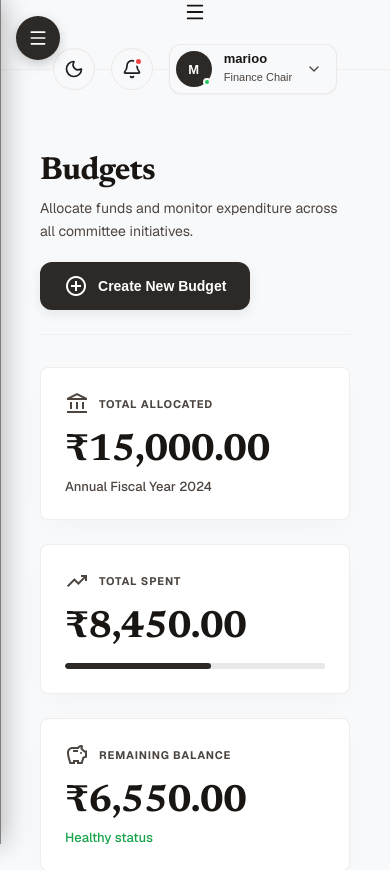
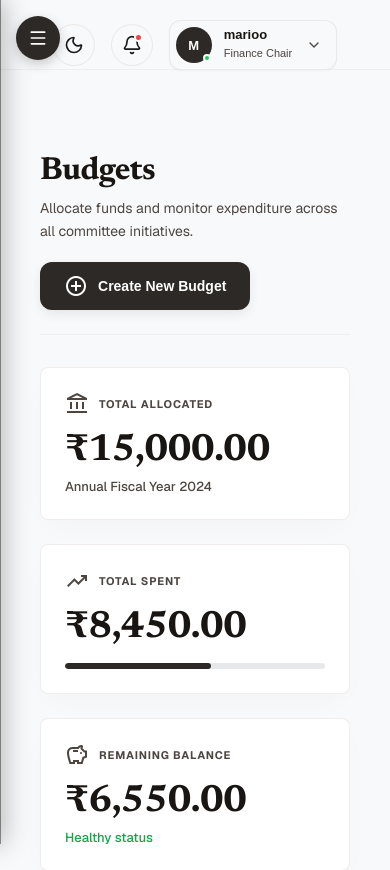
Before and after one commit to Code-by-Harshdeep/ClubVault, a React (Vite) app in the folder Club-Budget-Planner/: page /budgets in a window 390 px wide. Shown: the top 870 px of the page. Built offline with nearby package versions, Linux system fonts and the light colour scheme; no server answers; a web font is replaced by a local one.

Commit message:
topbar fixed

```diff
--- a/Club-Budget-Planner/src/Components/Topbar/Topbar.css
+++ b/Club-Budget-Planner/src/Components/Topbar/Topbar.css
@@ -1,9 +1,6 @@
-.cv-topbar{
-
-
- width: 100%;
-  height: 70px; /* Fixed bar height instead of screen height */
-  min-height: unset; /* Remove any 100vh rule */
+.cv-topbar {
+  width: 100%;
+  height: 70px;
   display: flex;
   align-items: center;
   justify-content: space-between;
@@ -13,295 +10,88 @@
   position: sticky;
   top: 0;
   z-index: 10;
-
 }
 
-
-
-
-
-.cv-topbar-left{
-
-
- display:flex;
-
-
- align-items:center;
-
-
- gap:20px;
-
-
+.cv-topbar-left {
+  display: flex;
+  align-items: center;
+  gap: 20px;
 }
 
-
-
-
-.cv-search{
-
-
- width:360px;
-
-
- height:42px;
-
-
- display:flex;
-
-
- align-items:center;
-
-
- gap:10px;
-
-
- padding:0 16px;
-
-
- border-radius:999px;
-
-
- background:
- var(--color-surface-container-low);
-
-
- color:
- var(--color-on-surface-variant);
-
-
- border:1px solid
- var(--color-border-soft);
-
-
+.cv-search {
+  width: 360px;
+  height: 42px;
+  display: flex;
+  align-items: center;
+  gap: 10px;
+  padding: 0 16px;
+  border-radius: 999px;
+  background: var(--color-surface-container-low);
+  color: var(--color-on-surface-variant);
+  border: 1px solid var(--color-border-soft);
 }
 
-
-
-.cv-search input{
-
-
- flex:1;
-
-
- border:none;
-
-
- outline:none;
-
-
- background:transparent;
-
-
- color:
- var(--color-on-surface);
-
-
- font-size:14px;
-
-
+.cv-search input {
+  flex: 1;
+  border: none;
+  outline: none;
+  background: transparent;
+  color: var(--color-on-surface);
+  font-size: 14px;
 }
 
-
-
-.cv-search input::placeholder{
-
-
- color:
- var(--color-on-surface-variant);
-
-
+.cv-search input::placeholder {
+  color: var(--color-on-surface-variant);
 }
 
-
-
-
-
-
-.cv-topbar-right{
-
-
- display:flex;
-
-
- align-items:center;
-
-
- gap:16px;
-
-
+.cv-topbar-right {
+  display: flex;
+  align-items: center;
+  gap: 16px;
 }
 
-
-
-
-
-.cv-notification{
-
-
- width:42px;
-
-
- height:42px;
-
-
- border-radius:50%;
-
-
- border:1px solid
- var(--color-border-mid);
-
-
- background:
- var(--color-surface);
-
-
- display:flex;
-
-
- align-items:center;
-
-
- justify-content:center;
-
-
- cursor:pointer;
-
-
- color:
- var(--color-on-surface);
-
-
- position:relative;
-
-
+.cv-notification {
+  width: 42px;
+  height: 42px;
+  border-radius: 50%;
+  border: 1px solid var(--color-border-mid);
+  background: var(--color-surface);
+  display: flex;
+  align-items: center;
+  justify-content: center;
+  cursor: pointer;
+  color: var(--color-on-surface);
+  position: relative;
+  transition: background 0.2s ease;
 }
 
-
-
-
-.cv-notification:hover{
-
-
- background:
- var(--color-surface-container);
-
-
+.cv-notification:hover {
+  background: var(--color-surface-container);
 }
 
-
-
-
-.cv-notification span{
-
-
- position:absolute;
-
-
- width:9px;
-
-
- height:9px;
-
-
- background:#ef4444;
-
-
- border-radius:50%;
-
-
- top:8px;
-
-
- right:9px;
-
-
- border:2px solid
- var(--color-surface);
-
-
+.cv-notification span {
+  position: absolute;
+  width: 9px;
+  height: 9px;
+  background: #ef4444;
+  border-radius: 50%;
+  top: 8px;
+  right: 9px;
+  border: 2px solid var(--color-surface);
 }
 
+@media (max-width: 900px) {
+  .cv-topbar {
+    padding: 0 16px;
+  }
 
-
-
-
-.cv-mobile-menu-btn{
-
-
- display:none;
-
-
- border:none;
-
-
- background:transparent;
-
-
- cursor:pointer;
-
-
- color:
- var(--color-primary);
-
-
+  .cv-search {
+    width: 220px;
+  }
 }
 
-
-
-
-
-@media(max-width:900px){
-
-
- .cv-topbar{
-
-
-  padding:0 16px;
-
-
- }
-
-
-
- .cv-mobile-menu-btn{
-
-
-  display:flex;
-
-
-  align-items:center;
-
-
- }
-
-
-
-
- .cv-search{
-
-
-  width:220px;
-
-
- }
-
-
+@media (max-width: 600px) {
+  .cv-search {
+    display: none;
+  }
 }
-
-
-
-
-
-@media(max-width:600px){
-
-
- .cv-search{
-
-
-  display:none;
-
-
- }
-
-
-}
--- a/Club-Budget-Planner/src/Components/Topbar/Topbar.jsx
+++ b/Club-Budget-Planner/src/Components/Topbar/Topbar.jsx
@@ -1,26 +1,16 @@
-import React, { useState } from "react";
-import { Search, Bell, Menu, Sun, Moon } from "lucide-react";
+import React from "react";
+import { Search, Bell, Sun, Moon } from "lucide-react";
 import ProfileMenu from "../ProfileMenu/ProfileMenu";
 import { useTheme } from "../../ThemeContext";
 import "./Topbar.css";
 
 const Topbar = () => {
-  const [mobileOpen, setMobileOpen] = useState(false);
   const { theme, toggleTheme } = useTheme();
 
   return (
     <header className="cv-topbar">
-      {/* LEFT SIDE: Search & Mobile Menu */}
+      {/* LEFT SIDE: Search */}
       <div className="cv-topbar-left">
-        <button
-          type="button"
-          className="cv-mobile-menu-btn"
-          onClick={() => setMobileOpen(!mobileOpen)}
-          aria-label="Toggle mobile menu"
-        >
-          <Menu size={22} />
-        </button>
-
         <div className="cv-search">
           <Search size={18} />
           <input type="text" placeholder="Search anything..." />
```
